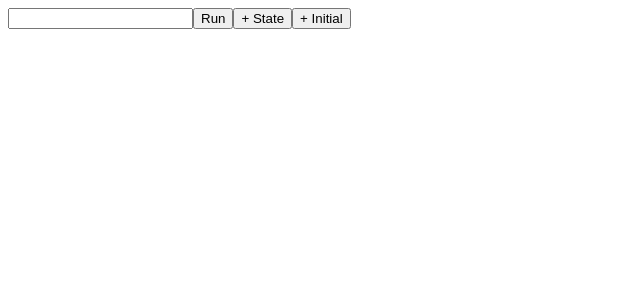
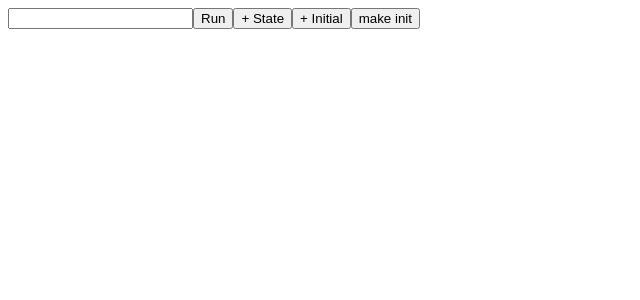
Before and after one commit to mpdoliveira/automata-simulator, a React (Vite) app: page / in a window 1280 px wide. Shown: the top 300 px of the page, without its empty margins (0-640 px from the left). Built offline with nearby package versions, Linux system fonts and the light colour scheme.

Commit message:
feat: first version of mvp run word, console logged results

```diff
--- a/src/App.tsx
+++ b/src/App.tsx
@@ -100,7 +100,7 @@ export default function App() {
     console.log("updating tarnsition");
     setAutomaton(
       (previous) => upTransitionSymbols(
-        automaton,
+        previous,
         sourceId,
         targetId,
         new Set(
@@ -114,8 +114,12 @@ export default function App() {
   }
 
   function handleRunWord() {
+    console.log(wordRef.current);
+    console.log(automaton.finalStates);
+    console.log(automaton.initialStates);
     const runResult = runWord(automaton, wordRef.current);
     console.log(runResult.accepted);
+    console.table(runResult.steps);
   }
 
   return (
@@ -124,6 +128,7 @@ export default function App() {
       <Button name="Run" onClick={handleRunWord}/>
       <Button name="+ State" onClick={handleAddState} />
       <Button name="+ Initial" onClick={handleMakeInitial} />
+      <Button name="make init" onClick={() => setAutomaton(makeInitial(automaton, 0))} />
       <Canvas
         automaton={automaton}
         selectedStates={selectedStates}
```
